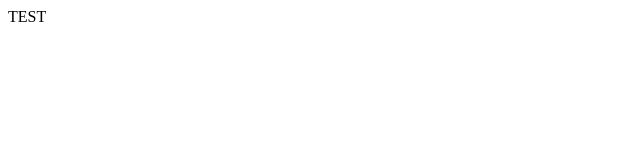
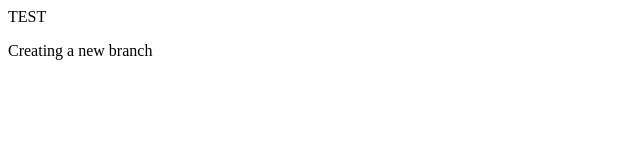
Before and after one commit to beaprogrammer4556/Test, a plain HTML site: page index.html in a window 1280 px wide. Shown: the whole page, without its empty margins (0-640 px from the left). Drawn offline with Linux system fonts and the light colour scheme.

Commit message:
new branch

```diff
--- a/index.html
+++ b/index.html
@@ -1 +1,2 @@
 <p>TEST</p>
+<p>Creating a new branch</p>
```
